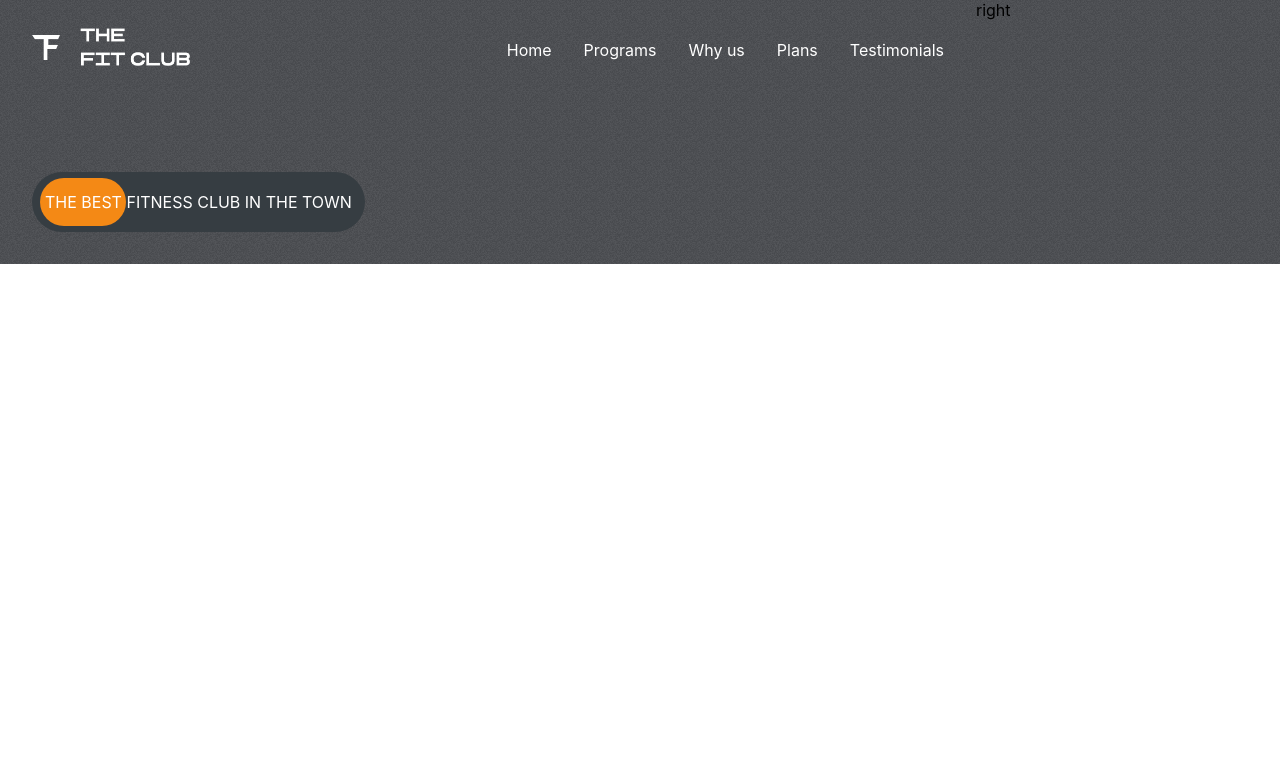
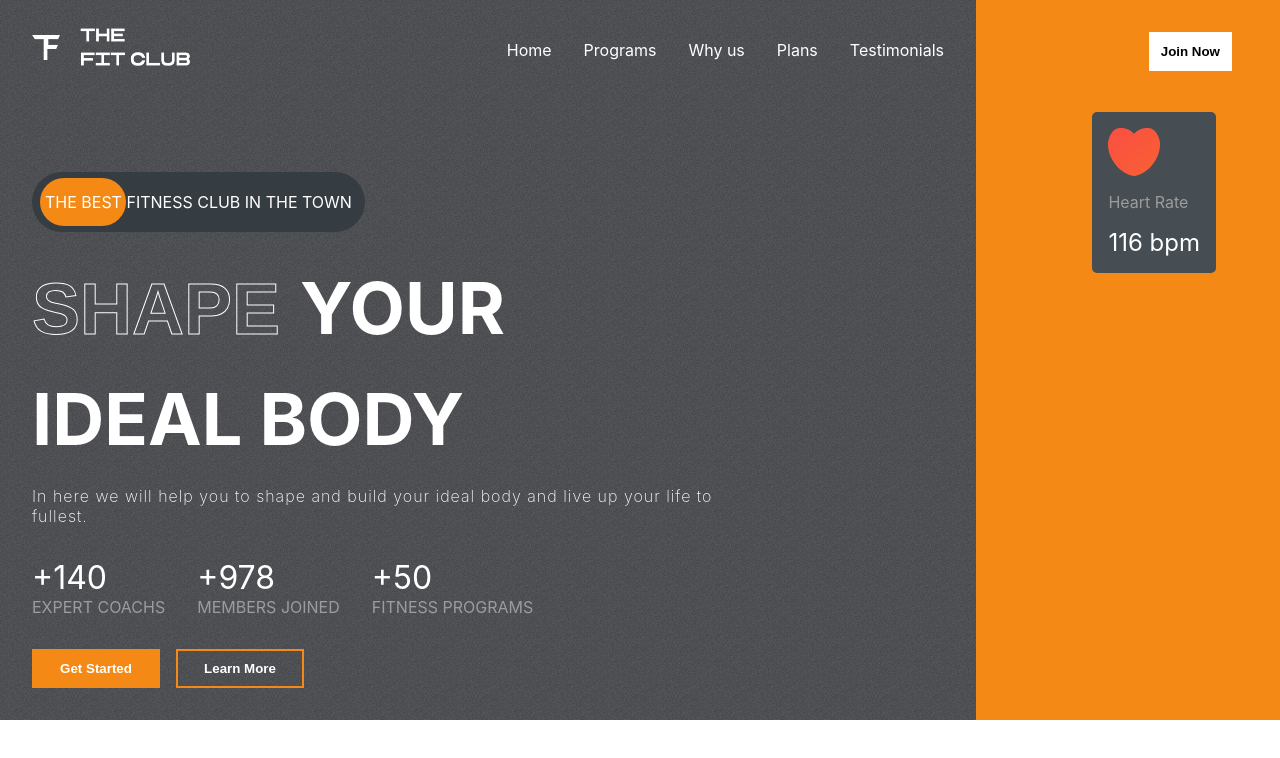
Before and after one commit to zannatreya/gym-website, a React (Create React App) app: page / in a window 1280 px wide. Shown: the top 758 px of the page. Built offline with nearby package versions, Linux system fonts and the light colour scheme.

Commit message:
hero done

```diff
--- a/src/App.css
+++ b/src/App.css
@@ -21,3 +21,24 @@
 ::-webkit-scrollbar{
   display: none;
 }
+
+.stroke-text{
+  color: transparent;
+  font-family: Arial, Helvetica, sans-serif;
+  -webkit-text-stroke-width: 1px ;
+  -webkit-text-stroke-color: white ;
+}
+
+.btn{
+  font-weight: bold;
+  background-color: white;
+  padding: 0.5rem;
+  border: 4px solid transparent;
+  transition: 300ms all;
+  display: flex;
+  align-items: center;
+  justify-content: center;
+}
+.btn:hover{
+cursor: pointer;
+}
--- a/src/components/Hero/Hero.css
+++ b/src/components/Hero/Hero.css
@@ -12,6 +12,8 @@
 }
 .right-h{
     flex: 1;
+    position: relative;
+    background-color: var(--orange);
 }
 .the-best-ad{
     margin-top: 4rem;
@@ -38,3 +40,83 @@
     border-radius: 3rem;
     z-index: 1;
 }
+
+.hero-text{
+    display: flex;
+    flex-direction: column;
+    font-size: 4.5rem;
+    gap: 1.5rem;
+    font-weight: bold;
+    text-transform: uppercase;
+    color: white;
+    text-overflow: inherit;
+}
+
+.hero-text>div:nth-of-type(3){
+font-size: 1rem;
+font-weight: 200;
+width: 80%;
+text-transform: none;
+letter-spacing: 1px;
+}
+
+.figures{
+    display: flex;
+    gap: 2rem;
+}
+.figures>div{
+    display: flex;
+    flex-direction: column;
+}
+.figures>div>span:nth-of-type(1){
+    color: white;
+    font-size: 2rem;
+}
+.figures>div>span:nth-of-type(2){
+    color: var(--gray);
+    text-transform: uppercase;
+}
+.hero-buttons{
+    display: flex;
+    gap: 1rem;
+    font-weight: normal;
+}
+
+.hero-buttons>:nth-child(1){
+    color: white;
+    background-color: var(--orange);
+    width: 8rem;
+}
+.hero-buttons>:nth-child(2){
+    color: white;
+    background-color: transparent;
+    width: 8rem;
+    border: 2px solid var(--orange) ;
+}
+
+.right-h>.btn{
+    position: absolute;
+    right: 3rem;
+    top: 2rem;
+    color: black;
+}
+.heart-rate{
+    display: flex;
+    flex-direction: column;
+    gap: 1rem;
+    background-color: var(--darkGrey);
+    width: fit-content;
+    padding: 1rem;
+    align-items: start;
+    border-radius: 5px;
+    position: absolute;
+    right: 4rem;
+    top: 7rem;
+}
+.heart-rate>:nth-child(2){
+    color: var(--gray);
+}
+.heart-rate>:nth-child(3){
+    color: white;
+    font-size: 1.5rem;
+}
--- a/src/components/Hero/Hero.jsx
+++ b/src/components/Hero/Hero.jsx
@@ -1,18 +1,78 @@
 import React from 'react';
 import Header from '../Header/Header';
 import './Hero.css';
+import hero_image from "../../assets/hero_image.png";
+import hero_image_back from "../../assets/hero_image_back.png";
+import heart from "../../assets/heart.png";
+import calories from "../../assets/calories.png";
 
 const Hero = () => {
   return (
     <div className='hero'>
         <div className="left-h">
             <Header/>
+
+            {/* the best ad */}
+
             <div className="the-best-ad">
                 <div></div>
                 <span>the best fitness club in the town</span>
             </div>
+
+            {/* Hero Heading */}
+
+            <div className="hero-text">
+              <div>
+                <span className='stroke-text'>Shape </span>
+                <span>Your</span>
+              </div>
+              <div>
+                <span>Ideal body</span>
+              </div>
+              <div>
+                <span>
+                In here we will help you to shape and build your ideal body
+                and live up your life to fullest.
+
+                </span>
+              </div>
+            </div>
+
+            {/* figures */}
+
+            <div className="figures">
+              <div>
+                <span>+140</span>
+                <span>expert coachs</span>
+              </div>
+              <div>
+                <span>+978</span>
+                <span>members joined</span>
+              </div>
+              <div>
+                <span>+50</span>
+                <span>fitness programs</span>
+              </div>
+            </div>
+
+            {/* hero button */}
+
+            <div className="hero-buttons">
+              <button className='btn'>Get Started</button>
+              <button className='btn'>Learn More</button>
+            </div>
         </div>
-        <div className="right-h">right</div>
+        <div className="right-h">
+          <button className='btn'>Join Now</button>
+
+
+          <div className='heart-rate'>
+            <img src={heart} alt="" />
+            <span>Heart Rate</span><span>116 bpm</span>
+          </div>
+
+
+        </div>
 
     </div>
   )
```
